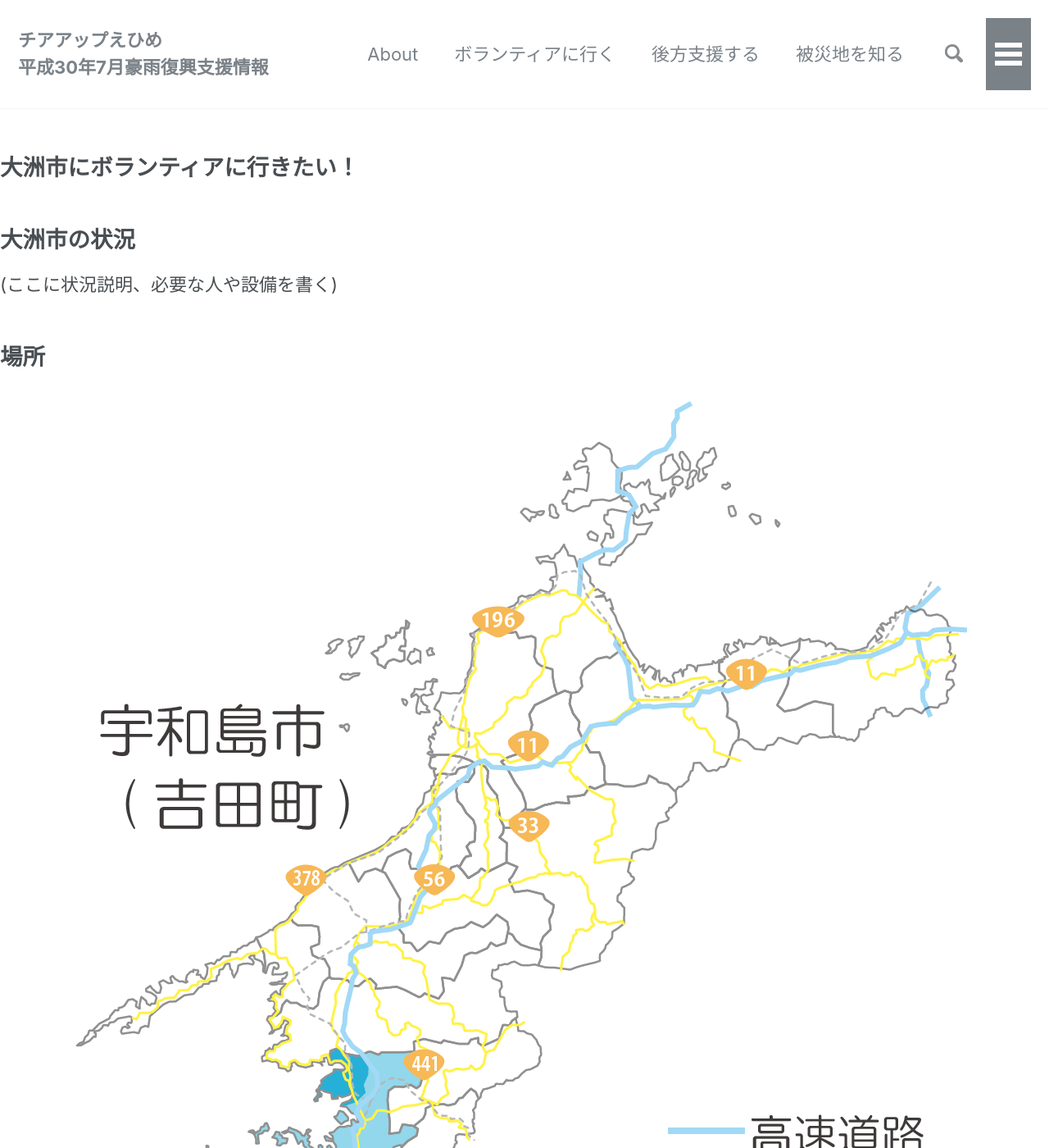
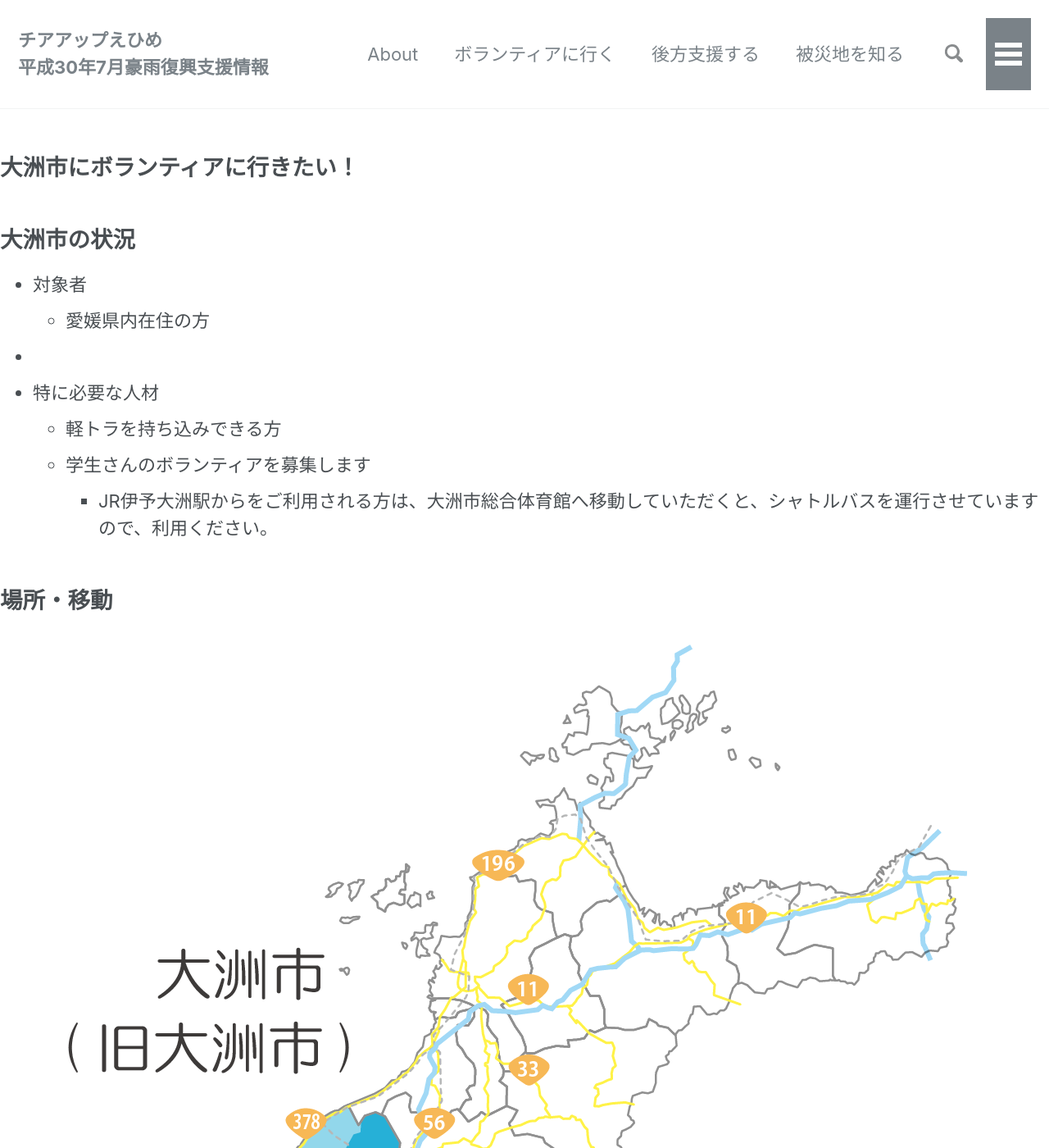
Before and after one commit to cheerup-ehime/cheerup-ehime.github.io, a Jekyll site: the page built from volunteer-new/ozu.md, in a window 1280 px wide and 1400 px high. Shown: the whole window at 82% size. Built offline with Jekyll 4.4.1, drawn with Linux system fonts in a browser that asks for light colours; nearby versions of some CDN libraries; our own code applies the rules of GitHub Pages for plain Markdown files; comment, search, counter and statistics services are not loaded; some of the changed text lies outside the part shown.

Commit message:
新しいボランティアメニュー構成に変更中。

```diff
--- a/_config.yml
+++ b/_config.yml
@@ -282,6 +282,17 @@
         nav: posts-menu
   # _pages
   - scope:
+      path: "/volunteer-new/*"
+      type: pages
+    values:
+      layout: single
+      author_profile: false
+      comments: true
+      share: true
+      toc: true
+      sidebar:
+        nav: volunteer-new
+  - scope:
       path: "_pages"
       type: pages
     values:
--- a/volunteer-new/ozu.md
+++ b/volunteer-new/ozu.md
@@ -15,13 +15,29 @@
 
 ## 大洲市の状況
 
-(ここに状況説明、必要な人や設備を書く)
+- 対象者
+    - 愛媛県内在住の方
+-
+- 特に必要な人材
+    - 軽トラを持ち込みできる方
+    - 学生さんのボランティアを募集します
+        - JR伊予大洲駅からをご利用される方は、大洲市総合体育館へ移動していただくと、シャトルバスを運行させていますので、利用ください。
 
-## 場所
+## 場所・移動
 
-![吉田町ルート](/assets/images/maps/yoshida-map-and-routes.png)
+![吉田町ルート](/assets/images/maps/ozu-map-and-routes.png)
 
-## 復興支援団体
+<iframe src="https://www.google.com/maps/embed?pb=!1m14!1m8!1m3!1d3337.5840587034895!2d132.5563633!3d33.2249991!3m2!1i1024!2i768!4f13.1!3m3!1m2!1s0x354f61d3d3bf78c3%3A0xf8c9d8da738f0b18!2z5a6H5ZKM5bO25biC57eP5ZCI56aP56WJ44K744Oz44K_44O8!5e0!3m2!1sja!2sjp!4v1532865920833" width="370" height="300" frameborder="0" style="border:0" allowfullscreen></iframe>
+
+交通手段は以下の方法があります。
+
+- 自家用車
+    - JR松山駅より1時間30分程度
+- JR
+    -
+- ボランティアバス
+
+## ボランティア受入先
 
 - [大洲市社会福祉協議会](http://www.ozushakyo.jp/index.php)
 - [大洲市災害ボランティアセンター](https://www.facebook.com/ozusvc)
```
Also changed, not shown: _data/navigation.yml (+30 -1 lines), volunteer-new/index.md (+11 -9 lines), volunteer-new/preparation.md (added, +41 -0 lines), volunteer-new/seiyo.md (+20 -1 lines), volunteer-new/uwajima.md (+35 -6 lines).
